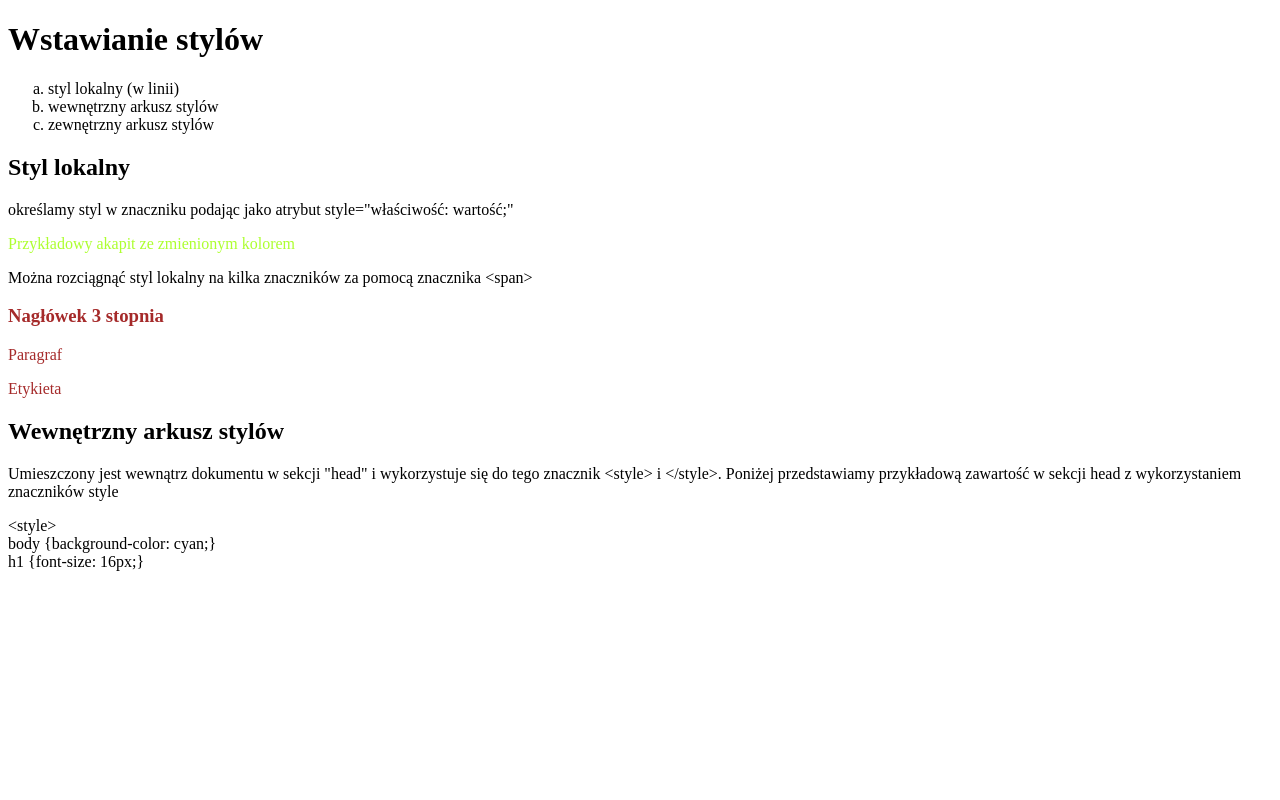
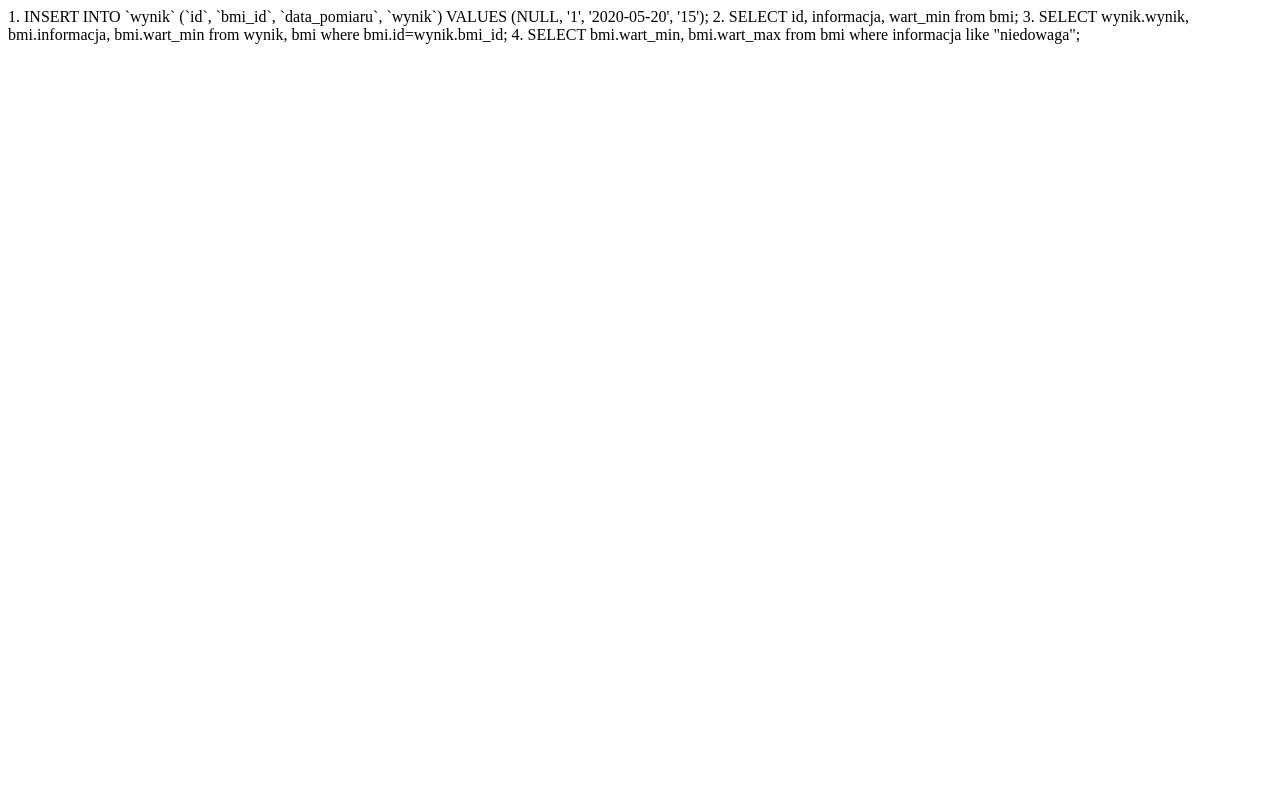
Before and after one commit to GamingFusionXD/ASD, a PHP site: page /asda/index.php in a window 1280 px wide. Run offline with PHP 8.4, Linux system fonts and the light colour scheme.

Commit message:
Update index.php

```diff
--- a/asda/index.php
+++ b/asda/index.php
@@ -1,35 +1,5 @@
-<!DOCTYPE html>
-<html lang="pl-PL">
-<head>
-    <meta charset="UTF-8">
-    <meta http-equiv="X-UA-Compatible" content="IE=edge">
-    <meta name="viewport" content="width=device-width, initial-scale=1.0">
-    <title>Kaskadowe arkusze stylów</title>
-</head>
-<body>
-    <h1>Wstawianie stylów</h1>
-    <ol type="a">
-        <li>styl lokalny (w linii)</li>
-        <li>wewnętrzny arkusz stylów</li>
-        <li>zewnętrzny arkusz stylów</li>
-    </ol>
 
-    <h2>Styl lokalny</h2>
-    <p>określamy styl w znaczniku podając jako atrybut style="właściwość: wartość;"</p>
-    <p style="color: greenyellow;">Przykładowy akapit ze zmienionym kolorem</p>
-
-    <p>Można rozciągnąć styl lokalny na kilka znaczników za pomocą znacznika &lt;span&gt;</p>
-    <span style="color: brown;">
-        <h3>Nagłówek 3 stopnia</h3>
-        <p>Paragraf</p>
-        <label>Etykieta</label>
-    </span>
-    <h2>Wewnętrzny arkusz stylów</h2>
-    <p>Umieszczony jest wewnątrz dokumentu w sekcji "head" i wykorzystuje się do tego znacznik &lt;style&gt; i &lt;/style&gt;. Poniżej przedstawiamy przykładową zawartość w sekcji head z wykorzystaniem znaczników style</p>
-    <p>
-        &lt;style&gt;<br>
-        body {background-color: cyan;}<br>
-        h1 {font-size: 16px;}<br>
-    </p>
-</body>
-</html>
+1. INSERT INTO `wynik` (`id`, `bmi_id`, `data_pomiaru`, `wynik`) VALUES (NULL, '1', '2020-05-20', '15');
+2. SELECT id, informacja, wart_min from bmi;
+3. SELECT wynik.wynik, bmi.informacja, bmi.wart_min from wynik, bmi where bmi.id=wynik.bmi_id;
+4. SELECT bmi.wart_min, bmi.wart_max from bmi where informacja like "niedowaga";
```
